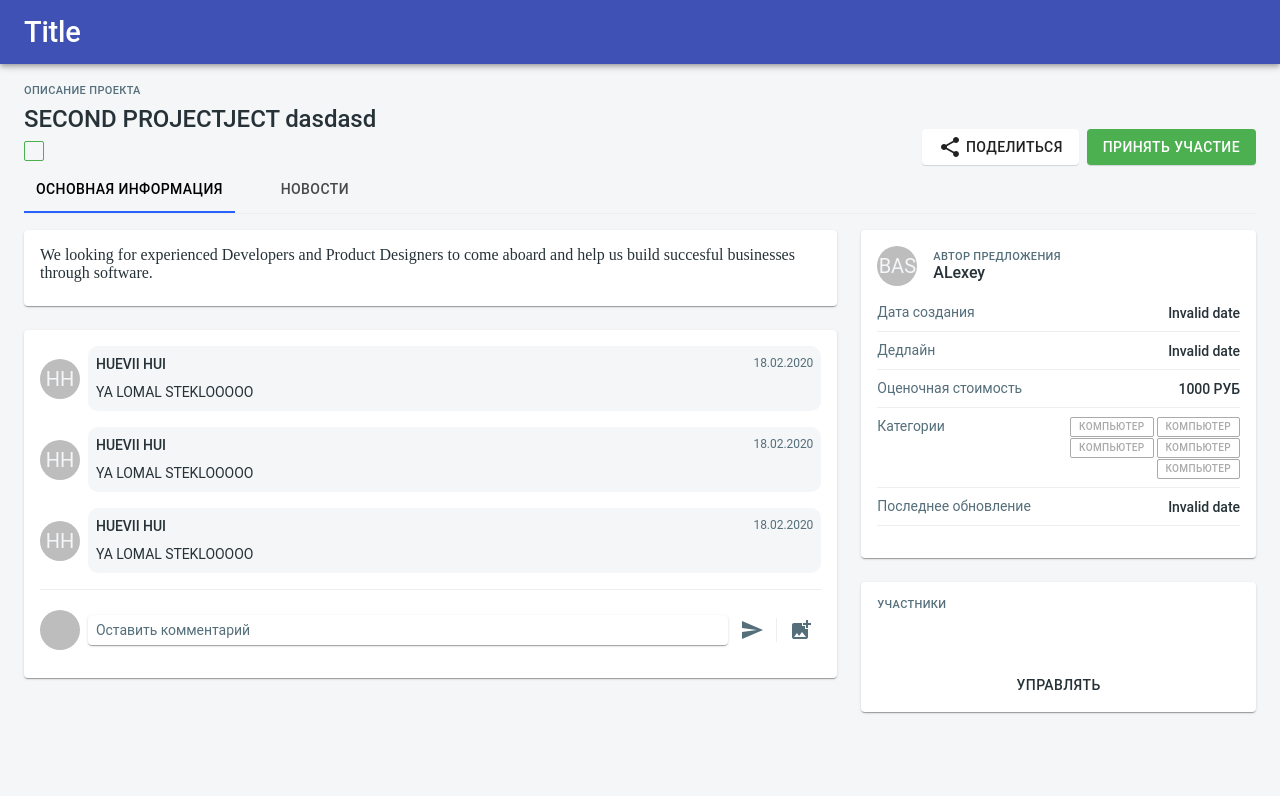
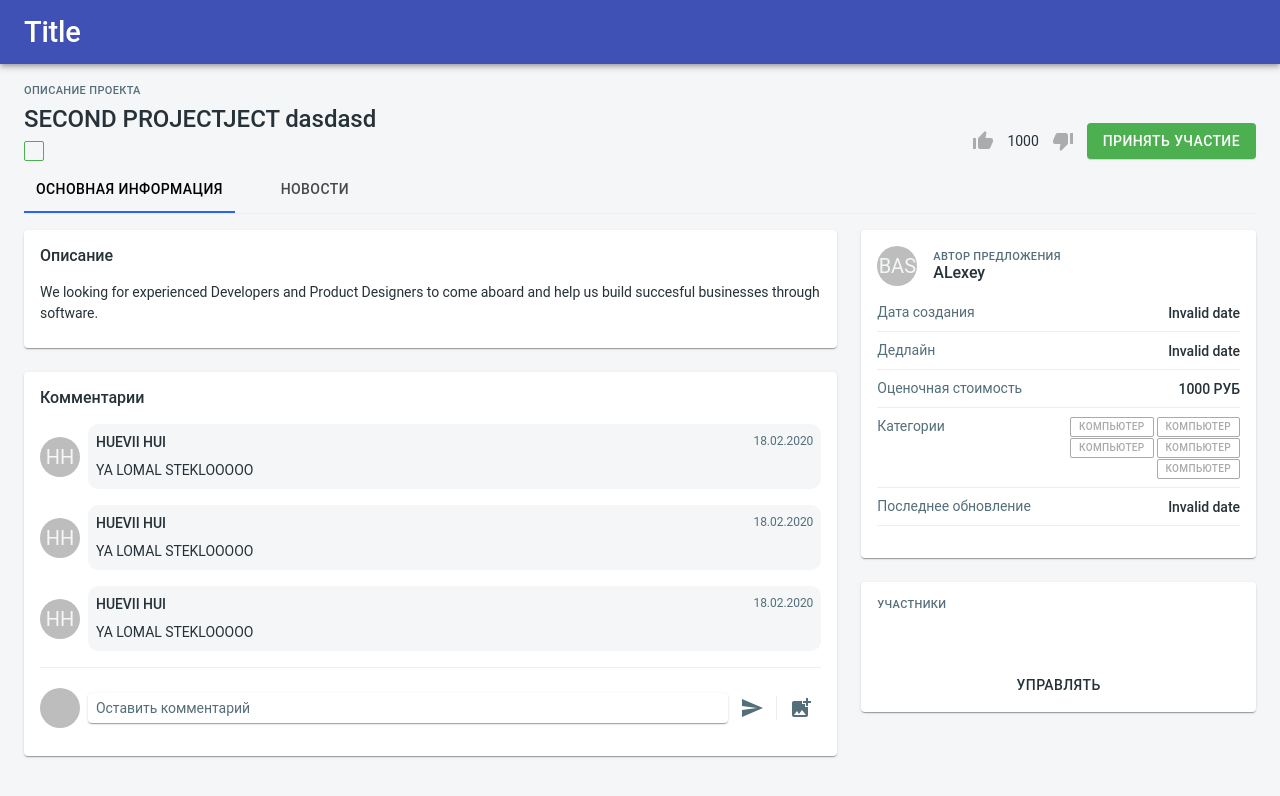
Before and after one commit to qwerty-utmn/CaseCup-frontend, a React (Create React App) app: page /projects/1 in a window 1280 px wide. Shown: the top 796 px of the page. Built offline with nearby package versions, Linux system fonts and the light colour scheme; a small style sheet from the web is missing.

Commit message:
add like/dislike feature

```diff
--- a/src/actions/projects.js
+++ b/src/actions/projects.js
@@ -113,16 +113,16 @@ export const deleteProject = (id) => async (dispatch) => {
   }
 };
 
-export const addReaction = (project_id, reactionType) => async (dispatch) => {
+export const reactionChange = (projectId, reaction) => async (dispatch) => {
   try {
     dispatch({
       type: 'START_LOADING',
       payload: '',
     });
-    const response = await fetch(`http://${config.server}:${config.port}/projects/${project_id}/reaction`, {
+    const response = await fetch(`http://${config.server}:${config.port}/projects/${projectId}/reaction`, {
       method: 'post',
       'Content-type': 'application/json; charset=UTF-8',
-      body: JSON.stringify(reactionType),
+      body: JSON.stringify(reaction),
     });
     const json = await response.json();
 
--- a/src/components/commentsBox.jsx
+++ b/src/components/commentsBox.jsx
@@ -46,6 +46,10 @@ class CommentsBox extends Component {
       <Card
         style={{ ...style }}
       >
+        <CardHeader
+          style={{ paddingBottom: 0 }}
+          title="Комментарии"
+        />
         <CardContent style={{ paddingLeft: '16px', paddingRight: '16px' }}>
           {comments && (
             <>
--- a/src/components/projectCard.jsx
+++ b/src/components/projectCard.jsx
@@ -12,14 +12,37 @@ import {
   CardHeader,
 } from '@material-ui/core';
 import moment from 'moment';
-import FavoriteIcon from '@material-ui/icons/Favorite';
+import ThumbUpAlt from '@material-ui/icons/ThumbUpAlt';
+import ThumbDownAlt from '@material-ui/icons/ThumbDownAlt';
 import ShareIcon from '@material-ui/icons/Share';
 import { Link as RouterLink } from 'react-router-dom';
 import Label from './Label';
 import getInitials from '../heplers/getInitials';
 
+const rateButtonsStyles = {
+  liked: {
+    color: 'rgba(0, 0, 0, 1)',
+  },
+  disliked: {
+    color: 'rgba(0, 0, 0, 1)',
+  },
+  none: {
+    color: 'rgba(0, 0, 0, 0.3)',
+  },
+};
+class ProjectCard extends Component {
+  constructor(props) {
+    super(props);
+  }
 
-class ProjectCard extends Component {
+  handleThumbUpClick=(e) => {
+    console.log(e);
+  };
+
+  handleThumbDownClick=(e) => {
+    console.log(e);
+  };
+
   render() {
     const { project } = this.props;
 
@@ -74,12 +97,16 @@ class ProjectCard extends Component {
             </Grid>
           </CardContent>
           <CardActions disableSpacing style={{ paddingTop: 0 }}>
-            <IconButton>
-              <FavoriteIcon />
+            <IconButton onClick={this.handleThumbUpClick}>
+              <ThumbUpAlt style={project.reaction && project.reaction === 0 ? rateButtonsStyles.liked : rateButtonsStyles.none} />
             </IconButton>
-            <IconButton>
+            <Typography>{project.reactionsCount}</Typography>
+            <IconButton onClick={this.handleThumbDownClick}>
+              <ThumbDownAlt style={project.reaction && project.reaction === 1 ? rateButtonsStyles.disliked : rateButtonsStyles.none} />
+            </IconButton>
+            {/* <IconButton>
               <ShareIcon />
-            </IconButton>
+            </IconButton> */}
             <Button component={RouterLink} to={`/projects/${project.id}`}>
               Узнать больше
             </Button>
--- a/src/containers/profile.jsx
+++ b/src/containers/profile.jsx
@@ -56,6 +56,7 @@ class Profile extends Component {
   };
 
   componentDidMount() {
+    console.log(this.props);
     this.props.getUserInformation(this.props.match.params.profileId);
     if (this.state.userForm.id !== this.props.user.id) this.setState({ userForm: { ...this.props.user } });
   }
@@ -269,11 +270,11 @@ class Profile extends Component {
               </Grid>
             </TabPanel>
             <TabPanel value={currentTab} tag="tabpanel-clientform" index={1}>
-              <ProfileProjects getProjects={getUserProjects} />
+              <ProfileProjects getProjects={getUserProjects} user={user} />
             </TabPanel>
             {currentUser && user.id === currentUser.id && (
             <TabPanel value={currentTab} tag="tabpanel-clientform" index={1}>
-              <ProfileProjects getProjects={getUserMarkedProjects} />
+              <ProfileProjects getProjects={getUserMarkedProjects} user={currentUser} />
             </TabPanel>
             )}
           </>
--- a/src/containers/profileProjects.jsx
+++ b/src/containers/profileProjects.jsx
@@ -7,11 +7,31 @@ import ProfileProjectCard from '../components/profileProjectCard';
 
 class ProfileProjects extends Component {
   componentDidMount() {
-    this.props.getProjects(this.props.match.params.profileId);
+    console.log(this.props);
+    this.props.getProjects(this.props.user.id);
   }
 
   render() {
-    const { userProjects } = this.props;
+    // const { userProjects } = this.props;
+    const userProjects = [{
+      id: '5',
+      name: 'FIFTH PROJECT',
+      author: {
+        id: '5',
+        name: 'Igor',
+        surname: 'Baynov',
+        middlename: 'Sergeevich',
+        image: '',
+      },
+      price: '1000',
+      members: [],
+      startDate: '22.01.2019',
+      endDate: '22.01.2019',
+      currentState: 'Обсуждение',
+      description:
+        'We looking for experienced Developers and Product Designers to come aboard and help us build succesful businesses through software.',
+      categories: [{ name: 'Компьютер', color: '#AAA' }],
+    }];
     return (
       <Grid container direction="column" spacing={3}>
         {userProjects && (userProjects.map((project) => (
--- a/src/containers/project.jsx
+++ b/src/containers/project.jsx
@@ -16,9 +16,13 @@ import {
   Tab,
   Card,
   CardContent,
+  IconButton,
+  CardHeader,
   Box,
 } from '@material-ui/core';
 import ShareIcon from '@material-ui/icons/Share';
+import ThumbUpAlt from '@material-ui/icons/ThumbUpAlt';
+import ThumbDownAlt from '@material-ui/icons/ThumbDownAlt';
 import Label from '../components/Label';
 import getTabProps from '../heplers/getTabProps';
 import TabPanel from '../components/tabPanel';
@@ -27,6 +31,17 @@ import MembersCard from '../components/membersCard';
 import CommentsBox from '../components/commentsBox';
 import ProjectSocialFeed from './projectSocialFeed';
 
+const rateButtonsStyles = {
+  liked: {
+    color: 'rgba(0, 0, 0, 1)',
+  },
+  disliked: {
+    color: 'rgba(0, 0, 0, 1)',
+  },
+  none: {
+    color: 'rgba(0, 0, 0, 0.3)',
+  },
+};
 class Project extends Component {
   constructor(props) {
     super(props);
@@ -49,15 +64,13 @@ class Project extends Component {
     this.setState({ applyModalIsOpen: false });
   };
 
-  handleMessageSend=(e) => {
-    // this.props
-  };
 
   render() {
     // const{project,user=this.props;
     const project = {
       id: '2',
       title: 'SECOND PROJECTJECT dasdasd',
+      reactionsCount: '1000',
       author: {
         id: '2',
         name: 'ALexey',
@@ -128,8 +141,8 @@ class Project extends Component {
                   {project.project_status}
                 </Label>
               </Grid>
-              <Grid item>
-                <Button
+              <Grid item style={{ display: 'flex', alignItems: 'center' }}>
+                {/* <Button
                   style={{ marginRight: '8px', backgroundColor: '#FFFFFF' }}
                   variant="contained"
                 >
@@ -137,7 +150,14 @@ class Project extends Component {
                     style={{ marginRight: '4px' }}
                   />
                   Поделиться
-                </Button>
+                </Button> */}
+                <IconButton onClick={this.handleThumbUpClick}>
+                  <ThumbUpAlt style={project.reaction && project.reaction === 0 ? rateButtonsStyles.liked : rateButtonsStyles.none} />
+                </IconButton>
+                <Typography>{project.reactionsCount}</Typography>
+                <IconButton onClick={this.handleThumbDownClick}>
+                  <ThumbDownAlt style={project.reaction && project.reaction === 1 ? rateButtonsStyles.disliked : rateButtonsStyles.none} />
+                </IconButton>
                 <Button
                   style={{ color: '#FFFFFF', backgroundColor: '#4CAF50' }}
                   onClick={this.handleOpenApplyModal}
@@ -178,8 +198,12 @@ class Project extends Component {
                         item
                       >
                         <Card>
+                          <CardHeader
+                            style={{ paddingBottom: 0 }}
+                            title="Описание"
+                          />
                           <CardContent>
-                            {project.description}
+                            <Typography>{project.description}</Typography>
                           </CardContent>
                         </Card>
                       </Grid>
```
Also changed, not shown: src/containers/projectsBrowse.jsx (+10 -6 lines).
